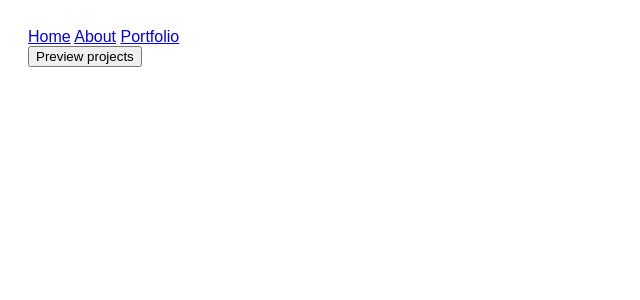
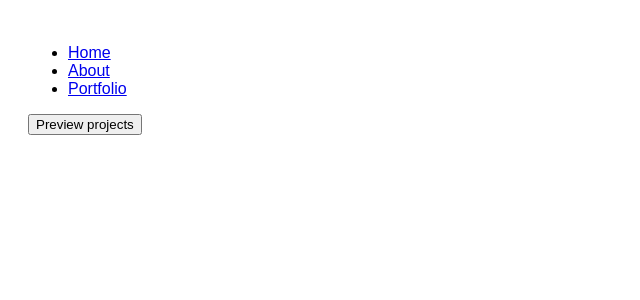
Before and after one commit to Elin608/my-react-app, a React (Vite) app: page /portfolio in a window 1280 px wide. Shown: the top 300 px of the page, without its empty margins (0-640 px from the left). Built offline with nearby package versions, Linux system fonts and the light colour scheme.

Commit message:
Fix button toggle text

```diff
--- a/src/assets/components/Navbar.jsx
+++ b/src/assets/components/Navbar.jsx
@@ -1,13 +1,16 @@
-import {Link} from "react-router-dom";
+import {Link} from
+"react-router-dom";
 
 function Navbar(){
     return(
         <nav>
-            <Link to="/">Home</Link>
-            {" "}
-            <Link to="/about">About</Link>
-            {" "}
-            <Link to="/portfolio">Portfolio</Link>
+            <ul>
+            <li><Link to="/">Home</Link></li>
+
+            <li><Link to="/about">About</Link></li>
+
+            <li><Link to="/portfolio">Portfolio</Link></li>
+            </ul>
         </nav>
     )
 }
--- a/src/pages/About.jsx
+++ b/src/pages/About.jsx
@@ -1,4 +1,5 @@
 function About(){
-    return <h1>About</h1>
+    return ( <h1>About</h1>
+    )
 }
 export default About
--- a/src/pages/Home.jsx
+++ b/src/pages/Home.jsx
@@ -1,4 +1,5 @@
 function Home (){
-    return <h1>Home</h1>
+    return ( <h1>Home</h1>
+    )
 }
 export default Home
--- a/src/pages/Portfolio.jsx
+++ b/src/pages/Portfolio.jsx
@@ -10,7 +10,8 @@ function Portfolio(){
         <div>
             <button onClick={()=>
             setshowProjects(!showProjects)}>
-                Preview projects
+                {showProjects ? "Hide projects" : "Preview projects "}
+
                 </button>
 
 
```
